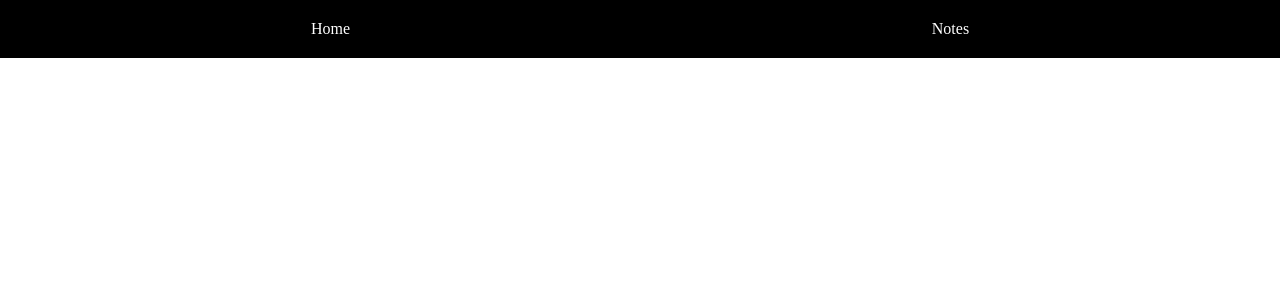
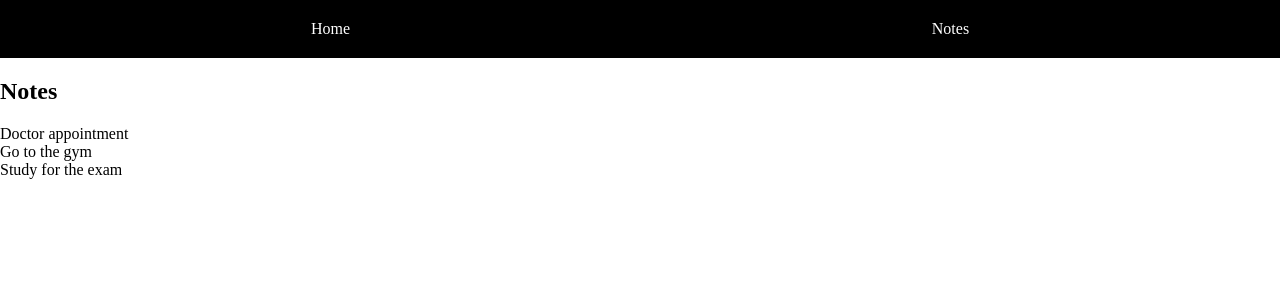
Before and after one commit to matidlr/my-notes-app, an Angular app: page /notes in a window 1280 px wide. Shown: the top 300 px of the page. Built offline with nearby package versions, Linux system fonts and the light colour scheme.

Commit message:
use service notes on note component

```diff
--- a/src/app/pages/notes/notes.component.html
+++ b/src/app/pages/notes/notes.component.html
@@ -1 +1,13 @@
 <app-header></app-header>
+
+<section id=""notes-page >
+    <h2>Notes</h2>
+
+    <ul class="note-list" >
+        @for (note of noteService.notes; track note.id) {
+            <li>
+                {{note.title}}
+            </li>
+        }
+    </ul>
+</section>
--- a/src/app/pages/notes/notes.component.ts
+++ b/src/app/pages/notes/notes.component.ts
@@ -1,5 +1,6 @@
 import { Component } from '@angular/core';
 import { HeaderComponent } from '../../components/header/header.component';
+import { NoteService } from '../../services/note.service';
 
 @Component({
   selector: 'app-notes',
@@ -8,5 +9,6 @@ import { HeaderComponent } from '../../components/header/header.component';
   styleUrl: './notes.component.css'
 })
 export class NotesComponent {
+  constructor( public noteService: NoteService) {}
 
 }
```
